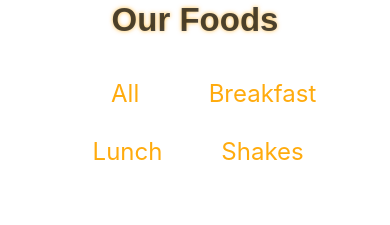
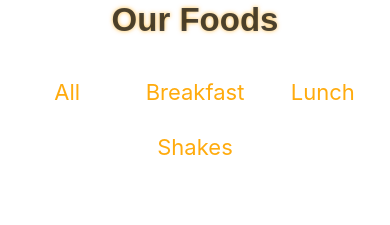
Before and after one commit to vimal-2705/OurFoods, a React (Create React App) app: page / in a window 390 px wide. Shown: the part 124-349 px from the top of the page. Built offline with nearby package versions, Linux system fonts and the light colour scheme; grey boxes are pictures that could not be loaded.

Commit message:
css changed

```diff
--- a/src/index.css
+++ b/src/index.css
@@ -56,7 +56,7 @@ html {
 
 .menu {
   width: 100%;
-  margin-top: 30px;
+  margin-top: 28px;
   display: flex;
   justify-content: center;
   align-content: center;
@@ -512,12 +512,13 @@ input:focus {
   .btn-category {
     margin: 10px;
     margin-top: 0;
-    min-width: 115px;
+    font-size: 22px;
+    min-width: 105px;
     display: flex;
     justify-content: center;
   }
   .menu {
-    margin-top: 27px;
+    margin-top: 22px;
   }
   .heading {
     font-size: 33px;
```
